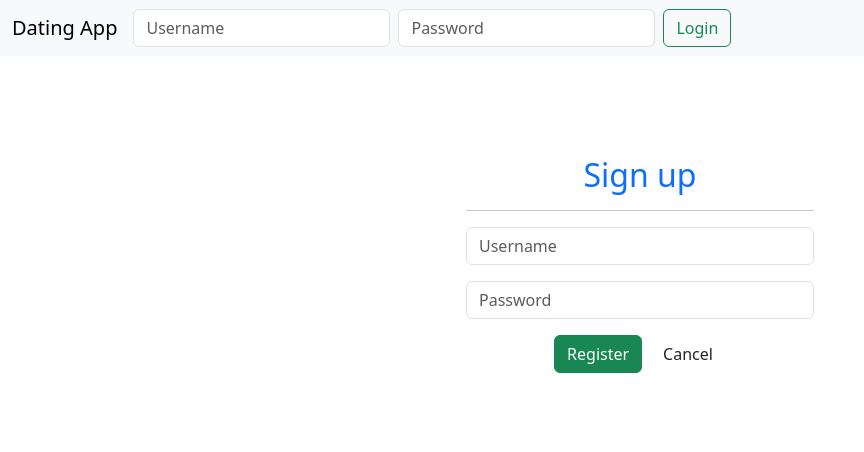
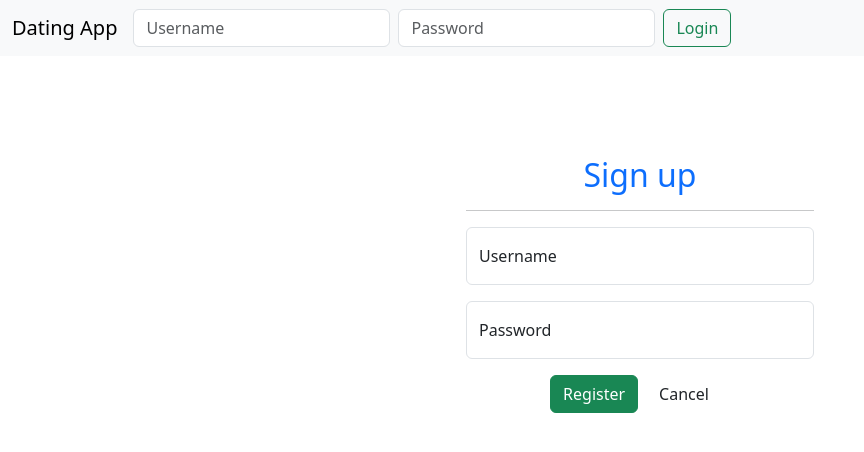
Before and after one commit to profmohit09/DatingApp, an Angular app in the folder client/: page /home in a window 1280 px wide. Both pictures are taken after a click on the button "Register". Shown: the top 452 px of the page, without its empty margins (0-864 px from the left). Built offline with nearby package versions, Linux system fonts and the light colour scheme; no server answers.

Commit message:
added account service

```diff
--- a/client/src/app/home/home.component.html
+++ b/client/src/app/home/home.component.html
@@ -4,7 +4,7 @@
 <p class="lead">Come on in to view your matches..... all you need to do is sign up!!!</p>
 <div class="text-center">
     <button (click)="registerToggle()" class="btn btn-primary btn-lg me-2">Register</button>
-    <button class="btn btn-primary btn-warning btn-lg ">Learn more</button>
+    <button class="btn btn-info btn-warning btn-lg ">Learn more</button>
 </div>
 </div>
 
--- a/client/src/app/home/home.component.ts
+++ b/client/src/app/home/home.component.ts
@@ -10,7 +10,6 @@ import { HttpClient } from '@angular/common/http';
 })
 export class HomeComponent implements OnInit
  {
-
       registerMode = false;
       users: any;
       constructor(private http: HttpClient) {}
@@ -21,7 +20,7 @@ export class HomeComponent implements OnInit
       }
   registerToggle()
   {
-    this.registerMode = !this.registerMode;
+    this.registerMode = !this.registerMode
   }
 
   getUsers() {
--- a/client/src/app/nav/nav.component.ts
+++ b/client/src/app/nav/nav.component.ts
@@ -21,6 +21,8 @@ ngOnInit(): void{
   this.currentUsers$ = this.accountService.currentUser$;
 }
 
+
+
 login()
   {
     this.accountService.login(this.model).subscribe({
--- a/client/src/app/register/register.component.html
+++ b/client/src/app/register/register.component.html
@@ -2,23 +2,26 @@
 
     <h2 class="text-center text-primary">Sign up</h2>
     <hr>
-    <div class="mb-3">
+    <div class="mb-3 form-floating">
         <input type="text"
         class = "form-control"
         name="username"
         [(ngModel)] = "model.username"
         placeholder = "Username">
+        <label for="username">Username</label>
     </div>
 
-    <div class="mb-3">
+    <div class="mb-3 form-floating">
+
         <input type="password"
         class = "form-control"
         name="password"
         [(ngModel)] = "model.password"
         placeholder = "Password">
+        <label for="password">Password</label>
     </div>
-    <div class="text-center">
+    <div class="form-group text-center">
         <button class="btn btn-success me-2" type = "submit">Register</button>
-        <button class="btn btn-default" type = "button" >Cancel</button>
+        <button class="btn btn-default me-2" (click)="cancel()" type = "button" >Cancel</button>
     </div>
 </form>
```
Also changed, not shown: client/src/app/_services/account.service.ts (line endings or trailing spaces), 2 other files (tests, documents, lock files or other folders).
